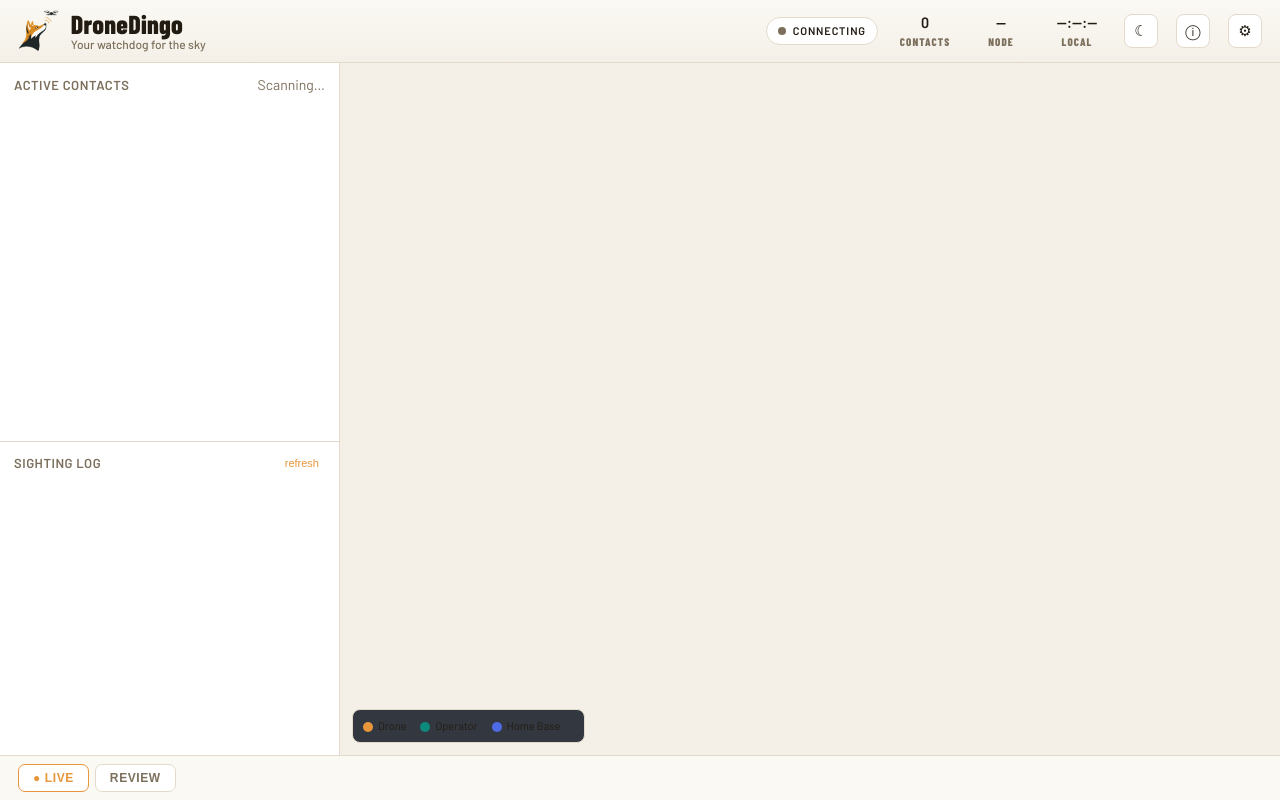
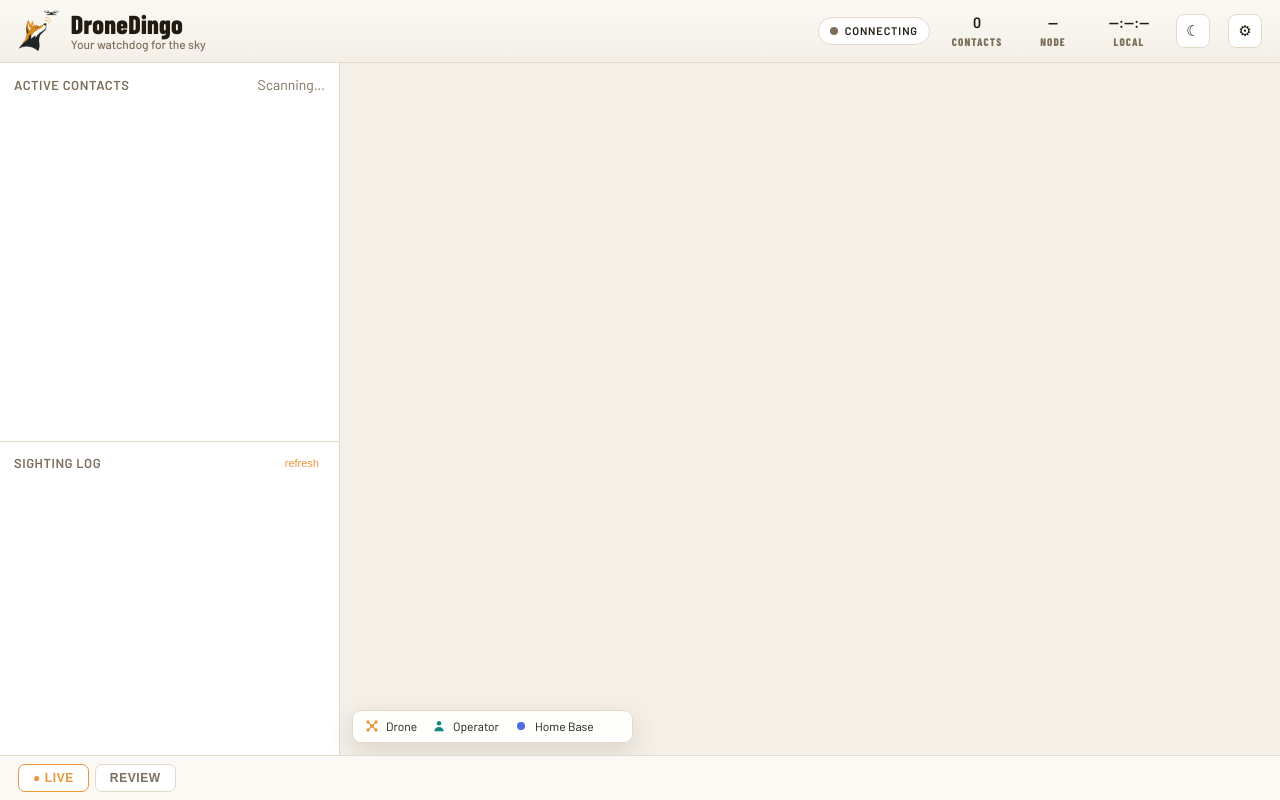
Before and after one commit to DavidMGilbert/dronedingo, a PHP site: page / in a window 1280 px wide. Run offline with PHP 8.4, Linux system fonts and the light colour scheme.

Commit message:
Legend icons, quadcopter marker, About→Settings, email login, cache-busting
Map/legend:
- Replace the star drone glyph with a top-down quadcopter (rotors + arms +
  body + nose so heading rotation reads). Same glyph in the legend.
- Legend now shows the real marker icons in their colours (not plain dots),
  is theme-aware (panel bg, not always-dark), and separates the basemap label.

About:
- Fold About into a Settings tab (logo, version/build/node, copyright).
- Remove the Open-source and Legal links, the standalone About modal, and the
  header ⓘ button.

Auth — email + password:
- auth.py stores an admin email (username) + PBKDF2 password hash; verify()
  checks both (email case-insensitive). change_email(), reset() added.
- Login page gains an email field; first run creates the admin account.
- Account tab shows the signed-in email and can change email or password.
- Installer sets admin creds (DRONEDINGO_ADMIN_EMAIL/_PASSWORD env, or prompt),
  else first-run web setup. deploy/reset-admin.sh recovers a locked-out admin
  from the Pi console (no web reset by design). README documents it.

Caching:
- App HTML/JS/CSS now serve `Cache-Control: no-cache` and carry ?v= query, so
  a self-update reaches browsers immediately instead of serving stale JS (which
  is exactly why the drone icon looked like a star after the change).

37 tests green; verified end-to-end in the browser.

```diff
--- a/frontend/css/style.css
+++ b/frontend/css/style.css
@@ -175,14 +175,24 @@ h2 { font-size: 13px; letter-spacing: .04em; text-transform: uppercase; margin:
 
 .map-legend {
   position: absolute; bottom: 12px; left: 12px; z-index: 450;
-  background: rgba(17, 24, 35, .85); border: 1px solid var(--line);
-  border-radius: 8px; padding: 8px 10px; display: flex; gap: 14px; font-size: 11px;
-  backdrop-filter: blur(4px);
+  background: color-mix(in srgb, var(--panel) 88%, transparent);
+  color: var(--text); border: 1px solid var(--line);
+  border-radius: 9px; padding: 7px 11px; display: flex; align-items: center;
+  gap: 14px; font-size: 12px; box-shadow: var(--shadow);
+  backdrop-filter: blur(6px);
 }
-.map-legend .swatch { display: inline-block; width: 10px; height: 10px; border-radius: 50%; margin-right: 5px; vertical-align: middle; }
-.swatch.drone { background: var(--accent); }
-.swatch.operator { background: var(--accent-alt); }
-.swatch.home { background: var(--home); }
+.lg-item { display: inline-flex; align-items: center; gap: 6px; color: var(--text); }
+.lg-item svg { width: 16px; height: 16px; }        /* icon colour set below */
+.lg-item svg .fill { fill: currentColor; }
+.lg-item svg line { stroke: currentColor; stroke-width: 1.7; stroke-linecap: round; }
+.lg-drone svg { color: var(--accent); }            /* only the glyph is tinted */
+.lg-op    svg { color: var(--accent-alt); }
+.lg-home  svg { color: var(--home); }
+.lg-basemap {
+  padding-left: 12px; border-left: 1px solid var(--line);
+  color: var(--muted); font-size: 11px;
+}
+.lg-basemap.offline-ok { color: var(--accent-alt); }
 
 /* Map markers (MapLibre custom elements) */
 .drone-marker {
--- a/frontend/index.html
+++ b/frontend/index.html
@@ -4,9 +4,9 @@
   <meta charset="utf-8" />
   <meta name="viewport" content="width=device-width, initial-scale=1" />
   <title>DroneDingo</title>
-  <link rel="stylesheet" href="/css/fonts.css" />
+  <link rel="stylesheet" href="/css/fonts.css?v=2" />
   <link rel="stylesheet" href="/vendor/maplibre/maplibre-gl.css" />
-  <link rel="stylesheet" href="/css/style.css" />
+  <link rel="stylesheet" href="/css/style.css?v=2" />
   <link rel="icon" type="image/png" sizes="32x32" href="/vendor/brand/favicon-32.png" />
   <link rel="icon" type="image/png" sizes="64x64" href="/vendor/brand/favicon-64.png" />
   <link rel="apple-touch-icon" href="/vendor/brand/icon-180.png" />
@@ -41,7 +41,6 @@
         <span class="status-lbl">LOCAL</span>
       </div>
       <button class="icon-btn" id="btnTheme" title="Toggle light / dark">☀</button>
-      <button class="icon-btn" id="btnAbout" title="About">ⓘ</button>
       <button class="icon-btn" id="btnSettings" title="Settings">⚙</button>
     </div>
   </header>
@@ -72,10 +71,22 @@
     <section class="map-wrap">
       <div id="map"></div>
       <div class="map-legend">
-        <span><i class="swatch drone"></i>Drone</span>
-        <span><i class="swatch operator"></i>Operator</span>
-        <span><i class="swatch home"></i>Home Base</span>
-        <span class="legend-sep" id="basemapInfo"></span>
+        <span class="lg-item lg-drone">
+          <svg viewBox="0 0 24 24" aria-hidden="true">
+            <line x1="7" y1="7" x2="17" y2="17"/><line x1="17" y1="7" x2="7" y2="17"/>
+            <circle cx="6" cy="6" r="2.5" class="fill"/><circle cx="18" cy="6" r="2.5" class="fill"/>
+            <circle cx="6" cy="18" r="2.5" class="fill"/><circle cx="18" cy="18" r="2.5" class="fill"/>
+            <rect x="9.4" y="9.4" width="5.2" height="5.2" rx="1.4" class="fill"/>
+          </svg>Drone</span>
+        <span class="lg-item lg-op">
+          <svg viewBox="0 0 24 24" aria-hidden="true">
+            <circle cx="12" cy="8" r="3.4" class="fill"/>
+            <path class="fill" d="M5 20c0-4 3.2-6.4 7-6.4s7 2.4 7 6.4z"/>
+          </svg>Operator</span>
+        <span class="lg-item lg-home">
+          <svg viewBox="0 0 24 24" aria-hidden="true"><circle cx="12" cy="12" r="6" class="fill"/></svg>
+          Home Base</span>
+        <span class="lg-basemap" id="basemapInfo"></span>
       </div>
     </section>
   </main>
@@ -121,6 +132,7 @@
           <button class="admin-tab" data-tab="network">Network</button>
           <button class="admin-tab" data-tab="updates">Updates</button>
           <button class="admin-tab" data-tab="account">Account</button>
+          <button class="admin-tab" data-tab="about">About</button>
         </nav>
 
         <div class="admin-panes">
@@ -264,6 +276,16 @@
 
           <!-- ACCOUNT -->
           <section class="admin-pane" data-pane="account">
+            <p class="muted small">Signed in as <b id="acctEmail">—</b></p>
+
+            <h3 class="pane-h">Change email</h3>
+            <label>New email <input type="email" id="emNew" autocomplete="username" placeholder="you@example.com" /></label>
+            <label>Confirm with password <input type="password" id="emPass" autocomplete="current-password" /></label>
+            <div class="modal-actions">
+              <button class="btn primary" id="btnChangeEmail">Update email</button>
+            </div>
+            <p class="muted small" id="emStatus"></p>
+
             <h3 class="pane-h">Change password</h3>
             <label>Current password <input type="password" id="pwCurrent" autocomplete="current-password" /></label>
             <label>New password <input type="password" id="pwNew" autocomplete="new-password" minlength="8" /></label>
@@ -271,25 +293,16 @@
               <button class="btn primary" id="btnChangePw">Update password</button>
             </div>
             <p class="muted small" id="pwStatus"></p>
+
             <div class="modal-section">
               <div class="modal-actions">
                 <button class="btn ghost" id="btnLogout">Sign out</button>
               </div>
             </div>
           </section>
-        </div>
-      </div>
-    </div>
-  </div>
 
-  <!-- ============================ ABOUT MODAL ============================ -->
-  <div class="modal-scrim" id="aboutModal" hidden>
-    <div class="modal about">
-      <div class="modal-head">
-        <h2>About</h2>
-        <button class="icon-btn" id="btnCloseAbout">✕</button>
-      </div>
-
+          <!-- ABOUT -->
+          <section class="admin-pane" data-pane="about">
             <div class="about-brand">
               <img class="about-logo" id="aboutLogo" src="/vendor/brand/mark.png" alt="" />
               <div>
@@ -297,25 +310,20 @@
                 <div class="about-tag" id="aboutTag">Your watchdog for the sky</div>
               </div>
             </div>
-
             <dl class="about-facts">
               <div><dt>Version</dt><dd id="aboutVersion">—</dd></div>
               <div><dt>Build</dt><dd id="aboutBuild">—</dd></div>
               <div><dt>Node</dt><dd id="aboutNode">—</dd></div>
             </dl>
-      <p class="muted small about-updhint">Software &amp; OS updates are in
-        <a href="#" id="aboutToUpdates">Settings → Updates</a>.</p>
-
-      <div class="about-links">
-        <a href="/docs/legal" id="linkLegal" target="_blank" rel="noopener">Legal &amp; privacy</a>
-        <a href="/docs/notices" id="linkNotices" target="_blank" rel="noopener">Open-source notices</a>
+            <p class="about-copyright" id="aboutCopyright"></p>
+          </section>
         </div>
-      <p class="about-copyright" id="aboutCopyright"></p>
+      </div>
     </div>
   </div>
 
   <script src="/vendor/maplibre/maplibre-gl.js"></script>
-  <script src="/js/map.js"></script>
-  <script src="/js/app.js"></script>
+  <script src="/js/map.js?v=2"></script>
+  <script src="/js/app.js?v=2"></script>
 </body>
 </html>
--- a/frontend/js/map.js
+++ b/frontend/js/map.js
@@ -8,7 +8,14 @@
 window.DDMap = (() => {
   "use strict";
 
-  const DRONE_SVG = '<svg class="glyph" viewBox="0 0 24 24" fill="currentColor"><path d="M12 2l2.4 4.8L20 8l-3.6 3.2L17 17l-5-2.6L7 17l.6-5.8L4 8l5.6-1.2z"/></svg>';
+  // Top-down quadcopter; the nose (triangle at top) makes heading rotation read.
+  const DRONE_SVG = '<svg class="glyph" viewBox="0 0 24 24" fill="currentColor">'
+    + '<path d="M12 2.6l1.6 3H10.4z"/>'
+    + '<line x1="7" y1="7" x2="17" y2="17" stroke="currentColor" stroke-width="1.7" stroke-linecap="round"/>'
+    + '<line x1="17" y1="7" x2="7" y2="17" stroke="currentColor" stroke-width="1.7" stroke-linecap="round"/>'
+    + '<circle cx="5.6" cy="5.6" r="2.7"/><circle cx="18.4" cy="5.6" r="2.7"/>'
+    + '<circle cx="5.6" cy="18.4" r="2.7"/><circle cx="18.4" cy="18.4" r="2.7"/>'
+    + '<rect x="9.3" y="9.3" width="5.4" height="5.4" rx="1.5"/></svg>';
   const OP_SVG = '<svg viewBox="0 0 24 24" width="22" height="22" fill="currentColor"><circle cx="12" cy="7" r="3.4"/><path d="M4.5 20c0-4.1 3.4-6.5 7.5-6.5s7.5 2.4 7.5 6.5z"/></svg>';
 
   let map = null;
```
Also changed, not shown: config/dronedingo.yaml (+5 -2 lines), frontend/js/app.js (+24 -8 lines), frontend/login.html (+11 -6 lines), README.md, 4 other files. Lines whose indentation alone changed are shown as unchanged.
